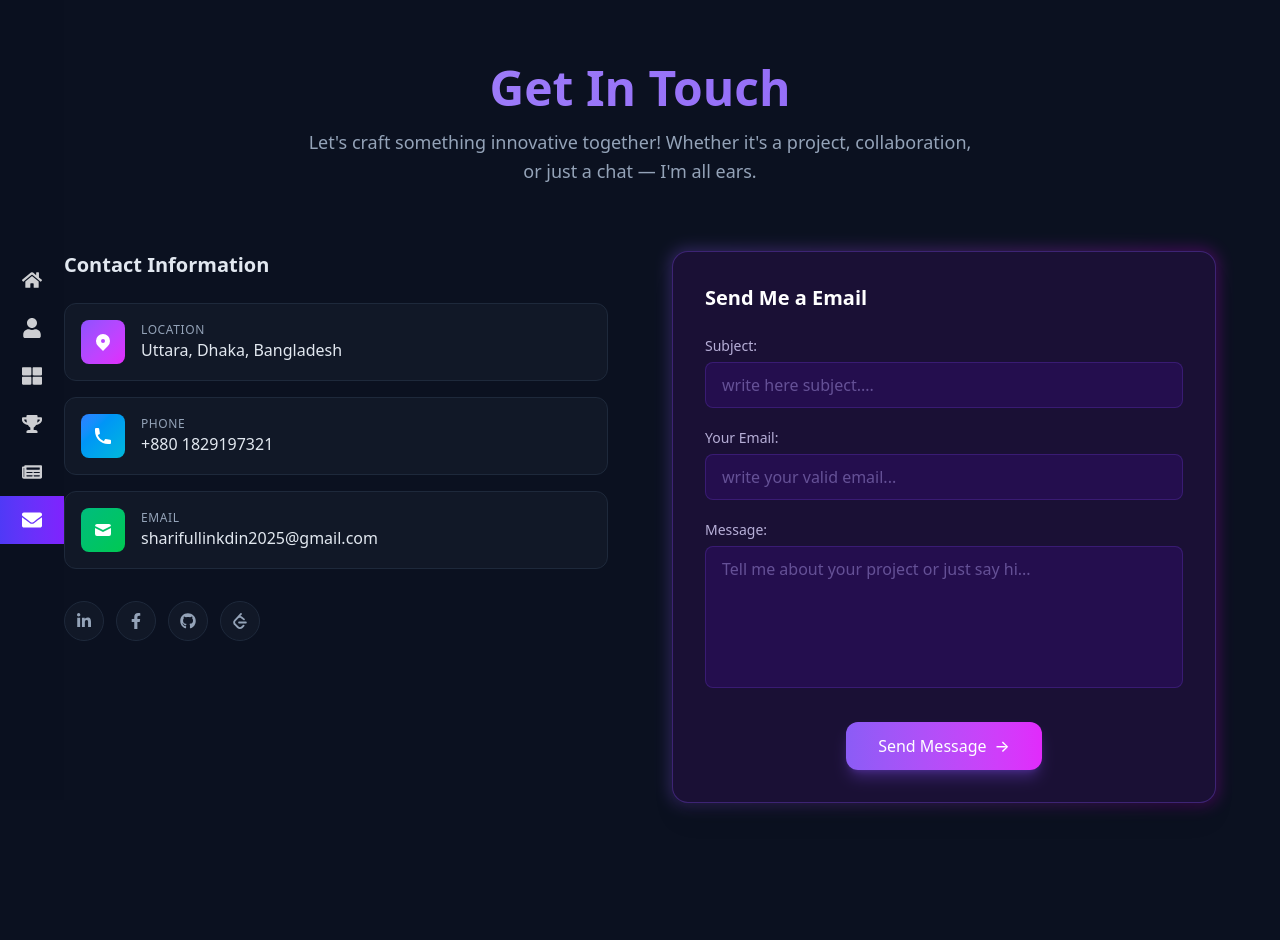
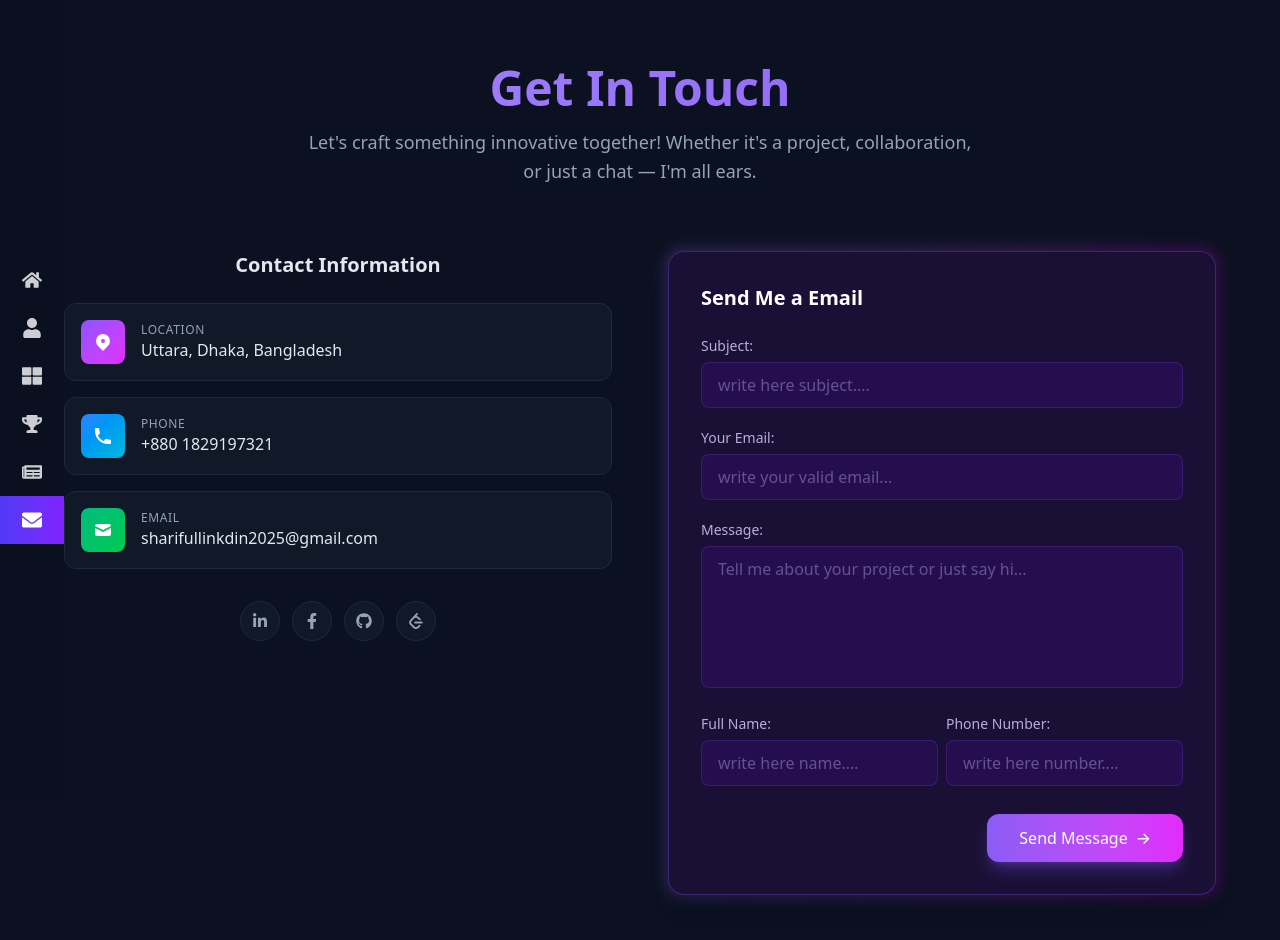
Before and after one commit to SHARIFULALAM2025/sharifflio, a Next.js app: page /contact in a window 1280 px wide. Shown: the top 940 px of the page. Before the commit the page ends 867 px from the top, so only its background shows below. Built offline with nearby package versions, Linux system fonts and the light colour scheme.

Commit message:
contact page

```diff
--- a/src/app/contact/page.tsx
+++ b/src/app/contact/page.tsx
@@ -25,14 +25,15 @@ export default function Contact() {
         </motion.div>
 
         {/* Content */}
-        <div className="grid grid-cols-1 lg:grid-cols-2 gap-10 lg:gap-16 items-start">
+        <div className="grid grid-cols-1 lg:grid-cols-2 gap-10 lg:gap-14 items-start">
           {/* Left - Contact Information */}
           <motion.div
             initial={{ opacity: 0, x: -30 }}
             animate={{ opacity: 1, x: 0 }}
             transition={{ duration: 0.5, delay: 0.1 }}
+            className=""
           >
-            <h2 className="text-xl font-semibold text-[var(--foreground)] mb-6">
+            <h2 className="text-xl font-semibold text-center text-[var(--foreground)] mb-6">
               Contact Information
             </h2>
 
@@ -84,7 +85,8 @@ export default function Contact() {
             </div>
 
             {/* Social Icons */}
-            <div className="mt-8 flex items-center gap-3">
+            <div className="mt-8 grid place-content-center items-center">
+              <div className="flex text-center items-center gap-3">
                 <a
                   href="https://www.linkedin.com/in/sharifulalam-dev"
                   target="_blank"
@@ -117,6 +119,7 @@ export default function Contact() {
                 >
                   <SiLeetcode size={16} />
                 </a>
+              </div>
             </div>
           </motion.div>
 
@@ -170,9 +173,31 @@ export default function Contact() {
                     className="w-full px-4 py-2.5 rounded-lg bg-violet-950/50 border border-violet-500/20 text-white placeholder:text-violet-300/40 focus:outline-none focus:border-violet-400 focus:ring-1 focus:ring-violet-400/50 transition-all resize-none"
                   />
                 </div>
+                <div className="grid grid-cols-2 gap-2">
+                  <div>
+                    <label className="block text-sm text-violet-200/80 mb-1.5">
+                      Full Name:
+                    </label>
+                    <input
+                      type="text"
+                      placeholder="write here name...."
+                      className="w-full px-4 py-2.5 rounded-lg bg-violet-950/50 border border-violet-500/20 text-white placeholder:text-violet-300/40 focus:outline-none focus:border-violet-400 focus:ring-1 focus:ring-violet-400/50 transition-all"
+                    />
+                  </div>
+                  <div>
+                    <label className="block text-sm text-violet-200/80 mb-1.5">
+                      Phone Number:
+                    </label>
+                    <input
+                      type="number"
+                      placeholder="write here number...."
+                      className="w-full px-4 py-2.5 rounded-lg bg-violet-950/50 border border-violet-500/20 text-white placeholder:text-violet-300/40 focus:outline-none focus:border-violet-400 focus:ring-1 focus:ring-violet-400/50 transition-all"
+                    />
+                  </div>
+                </div>
 
                 {/* Submit Button */}
-                <div className="pt-2 flex justify-center">
+                <div className="pt-2 flex justify-end">
                   <button
                     type="submit"
                     className="px-8 py-3 rounded-xl bg-gradient-to-r from-[var(--primary)] to-fuchsia-500 text-white font-medium hover:opacity-90 shadow-lg shadow-violet-500/30 transition-all duration-300 flex items-center gap-2"
--- a/src/app/layout.tsx
+++ b/src/app/layout.tsx
@@ -6,7 +6,7 @@ import Sidebar from '@/Components/Sidebar'
 
 
 export const metadata: Metadata = {
-  title: 'Ahashan Habib Utsho | Portfolio',
+  title: 'shariful alam| Portfolio',
   description: 'Full Stack Developer Portfolio',
 }
 
```
Lines whose indentation alone changed are shown as unchanged.
